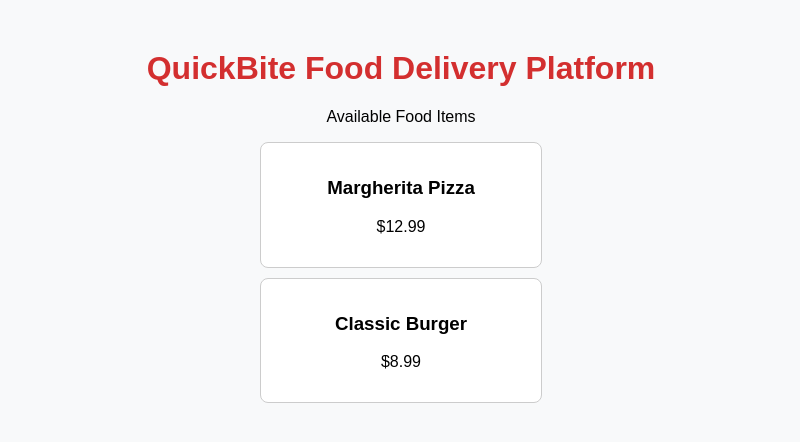
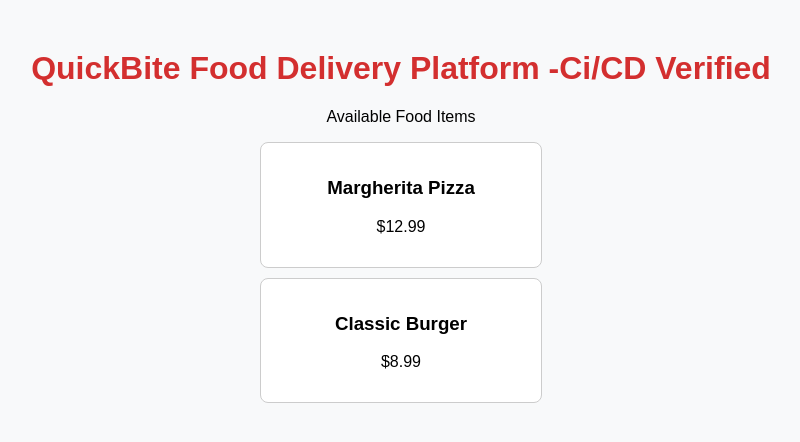
Before and after one commit to udaydotkumar1-sudo/quickbite-app, a plain HTML site: page index.html in a window 1280 px wide. Shown: the whole page, without its empty margins (239-1039 px from the left). Drawn offline with Linux system fonts and the light colour scheme.

Commit message:
feat: modify heading for CI/CD validation

```diff
--- a/index.html
+++ b/index.html
@@ -10,7 +10,7 @@
     </style>
 </head>
 <body>
-    <h1>QuickBite Food Delivery Platform</h1>
+    <h1>QuickBite Food Delivery Platform -Ci/CD Verified</h1>
     <p>Available Food Items</p>
     <div class="item">
         <h3>Margherita Pizza</h3>
```
